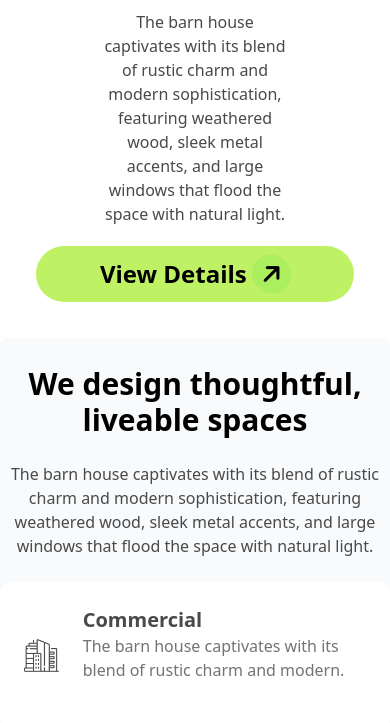
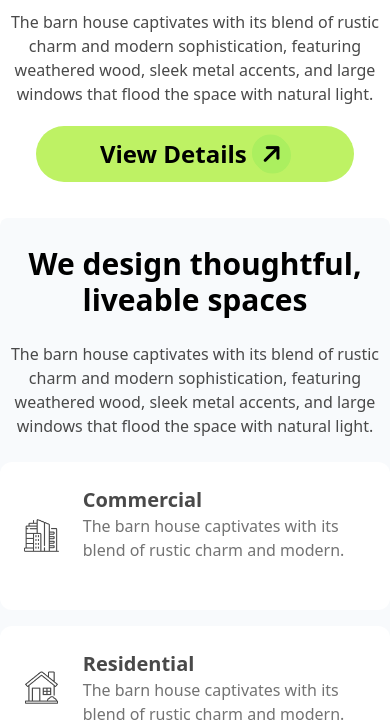
Before and after one commit to AvikSharafat248/Assignment-3, a website: page index.html in a window 390 px wide. Shown: the part 541-1264 px from the top of the page. Drawn offline with nearby package versions, Linux system fonts and the light colour scheme.

Commit message:
3rd commit

```diff
--- a/index.html
+++ b/index.html
@@ -56,7 +56,7 @@
 
             <h3 class="lg:text-6xl text-4xl font-extrabold text-center mt-6 mb-4 lg:mb-6">A barn house of this design has a striking appearance</h3>
 
-            <p class="text-center text-[#494949] font-medium w-1/2 mx-auto">The barn house captivates with its blend of rustic charm and modern sophistication, featuring weathered wood, sleek metal accents, and large windows that flood the space with natural light.</p>
+            <p class="text-center text-[#494949] font-medium lg:w-1/2 mx-auto">The barn house captivates with its blend of rustic charm and modern sophistication, featuring weathered wood, sleek metal accents, and large windows that flood the space with natural light.</p>
 
             <div class="text-center mt-5 mb-6">
                 <button class="bg-lime-300 lg:px-6 lg:py-4 rounded-full px-16 py-2 text-center font-bold text-black text-2xl">View Details <i class="fa-solid fa-arrow-right bg-[#ABEF5F] p-2 rounded-full -rotate-45 text-black"></i> </button>
@@ -98,7 +98,7 @@
                 </div>
 
                 <div class="bg-white p-6 rounded-xl mb-4 flex items-center gap-6">
-                    <div class="grid grid-rows-2 mb-5">
+                    <div class="">
                         <img src="assets/residential.png" alt="">
                     </div>
 
```
